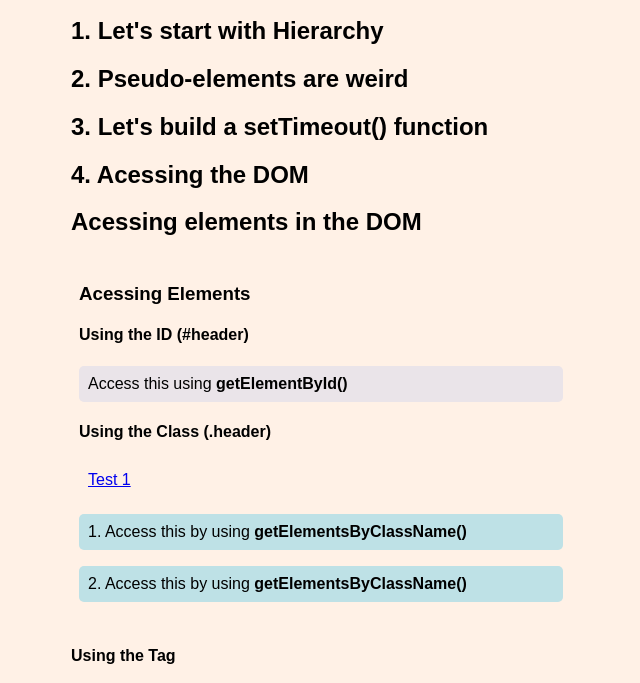
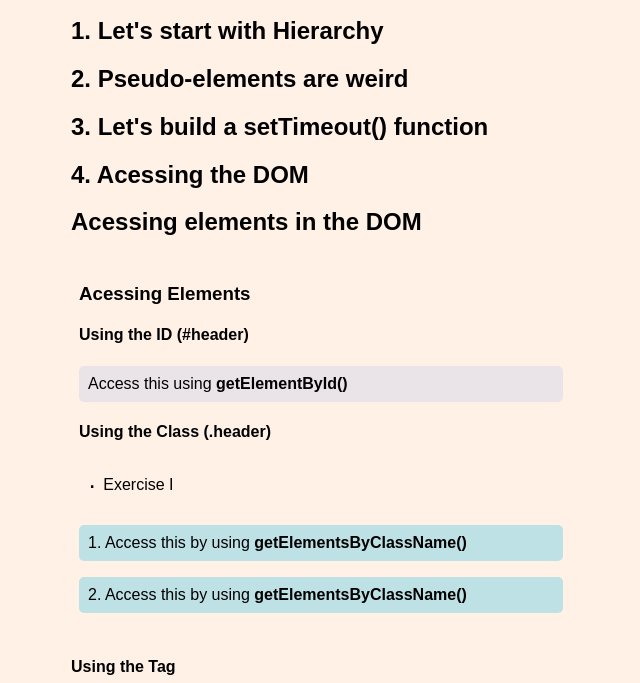
Before and after one commit to divertimentos/course-dom, a website built with Vite: page index.html in a window 1280 px wide. Shown: the part 117-800 px from the top of the page, without its empty margins (319-959 px from the left). Built offline with nearby package versions, Linux system fonts and the light colour scheme.

Commit message:
Adds some motion

```diff
--- a/index.html
+++ b/index.html
@@ -67,7 +67,7 @@
 
       <h4>Using the Class (.header)</h4>
       <div>
-        <a href="tests/test_skeleton.html">Test 1</a>
+        <a href="tests/test_skeleton.html">Exercise I</a>
       </div>
       <div class="header">
         1. Access this by using <strong>getElementsByClassName()</strong>
--- a/style.css
+++ b/style.css
@@ -25,6 +25,25 @@ p {
   border-radius: 0;
 }
 
+a {
+  text-decoration: none;
+  color: black;
+  transition: 0.5s;
+}
+
+a::before {
+  content: "· ";
+  font-size: 25px;
+  vertical-align: middle;
+}
+
+a:hover {
+  /* color: #cddafd; */
+  transition: 0.5s;
+  /* border: solid black 1px; */
+  margin-left: 1rem;
+}
+
 h1.heading::before {
   content: "*";
 }
```
